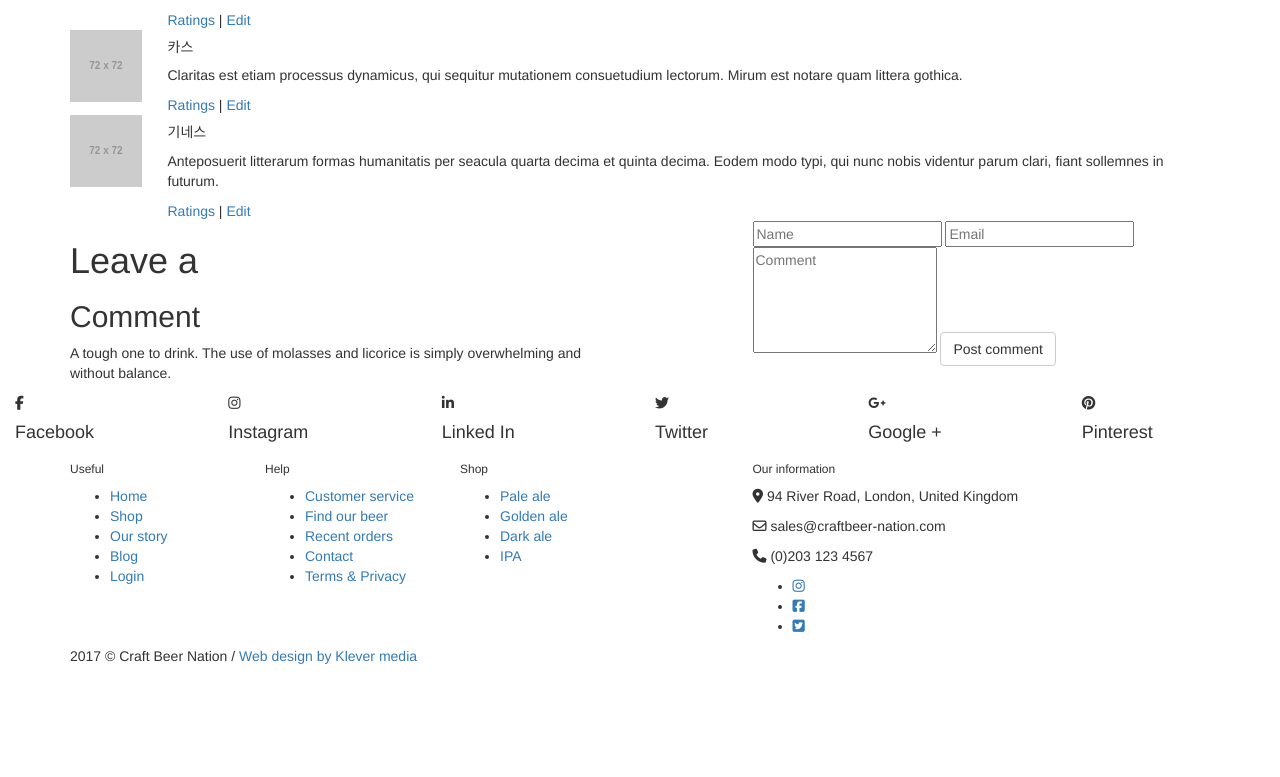
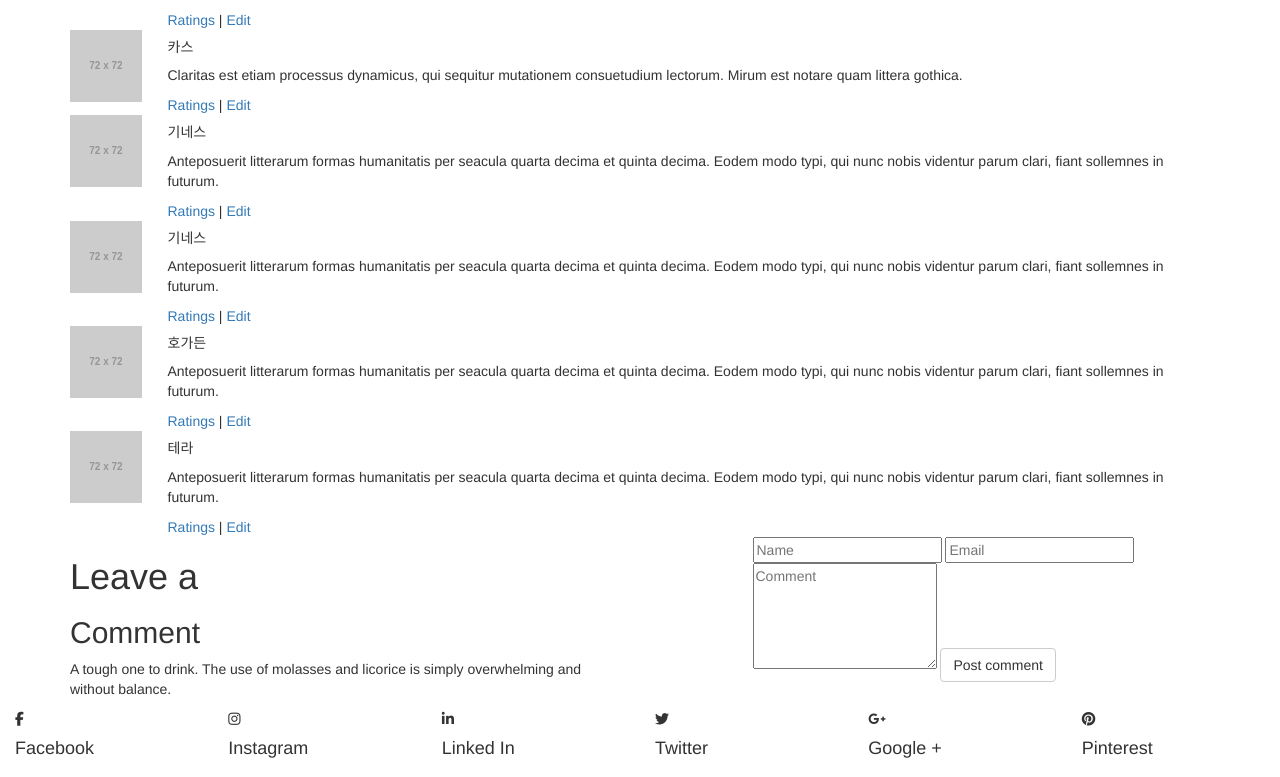
Before and after one commit to xioix94/second_project, a Django app: page /userpage/ in a window 1280 px wide. Shown: the part 1410-2187 px from the top of the page. Before the commit the page ends 2074 px from the top, so only its background shows below. Run offline with Django 3.2, Linux system fonts and the light colour scheme; grey boxes labelled with a size stand in for pictures from a placeholder-image service; some libraries are stand-ins or nearby versions; some web fonts are replaced.

Commit message:
Update userpage.html

```diff
--- a/server/app/templates/app/userpage.html
+++ b/server/app/templates/app/userpage.html
@@ -215,6 +215,42 @@
 									</span>
 								</div>
 							</div>
+							<div class="row scrollme animateme" data-when="enter" data-from="0.75" data-to="0" data-opacity="0" data-translatey="75">
+								<div class="col-sm-1">
+									<img src="http://placehold.it/72x72" alt="Craft ale HTML template" />
+								</div>
+								<div class="col-sm-11">
+									<h5>기네스</h5>
+									<p>Anteposuerit litterarum formas humanitatis per seacula quarta decima et quinta decima. Eodem modo typi, qui nunc nobis videntur parum clari, fiant sollemnes in futurum.</p>
+									<span class="edit">
+										<a href="#">Ratings</a> | <a href="#">Edit</a>
+									</span>
+								</div>
+							</div>
+							<div class="row scrollme animateme" data-when="enter" data-from="0.75" data-to="0" data-opacity="0" data-translatey="75">
+								<div class="col-sm-1">
+									<img src="http://placehold.it/72x72" alt="Craft ale HTML template" />
+								</div>
+								<div class="col-sm-11">
+									<h5>호가든</h5>
+									<p>Anteposuerit litterarum formas humanitatis per seacula quarta decima et quinta decima. Eodem modo typi, qui nunc nobis videntur parum clari, fiant sollemnes in futurum.</p>
+									<span class="edit">
+										<a href="#">Ratings</a> | <a href="#">Edit</a>
+									</span>
+								</div>
+							</div>
+							<div class="row scrollme animateme" data-when="enter" data-from="0.75" data-to="0" data-opacity="0" data-translatey="75">
+								<div class="col-sm-1">
+									<img src="http://placehold.it/72x72" alt="Craft ale HTML template" />
+								</div>
+								<div class="col-sm-11">
+									<h5>테라</h5>
+									<p>Anteposuerit litterarum formas humanitatis per seacula quarta decima et quinta decima. Eodem modo typi, qui nunc nobis videntur parum clari, fiant sollemnes in futurum.</p>
+									<span class="edit">
+										<a href="#">Ratings</a> | <a href="#">Edit</a>
+									</span>
+								</div>
+							</div>
 						</div>
 					</div>
 				</div>
```
